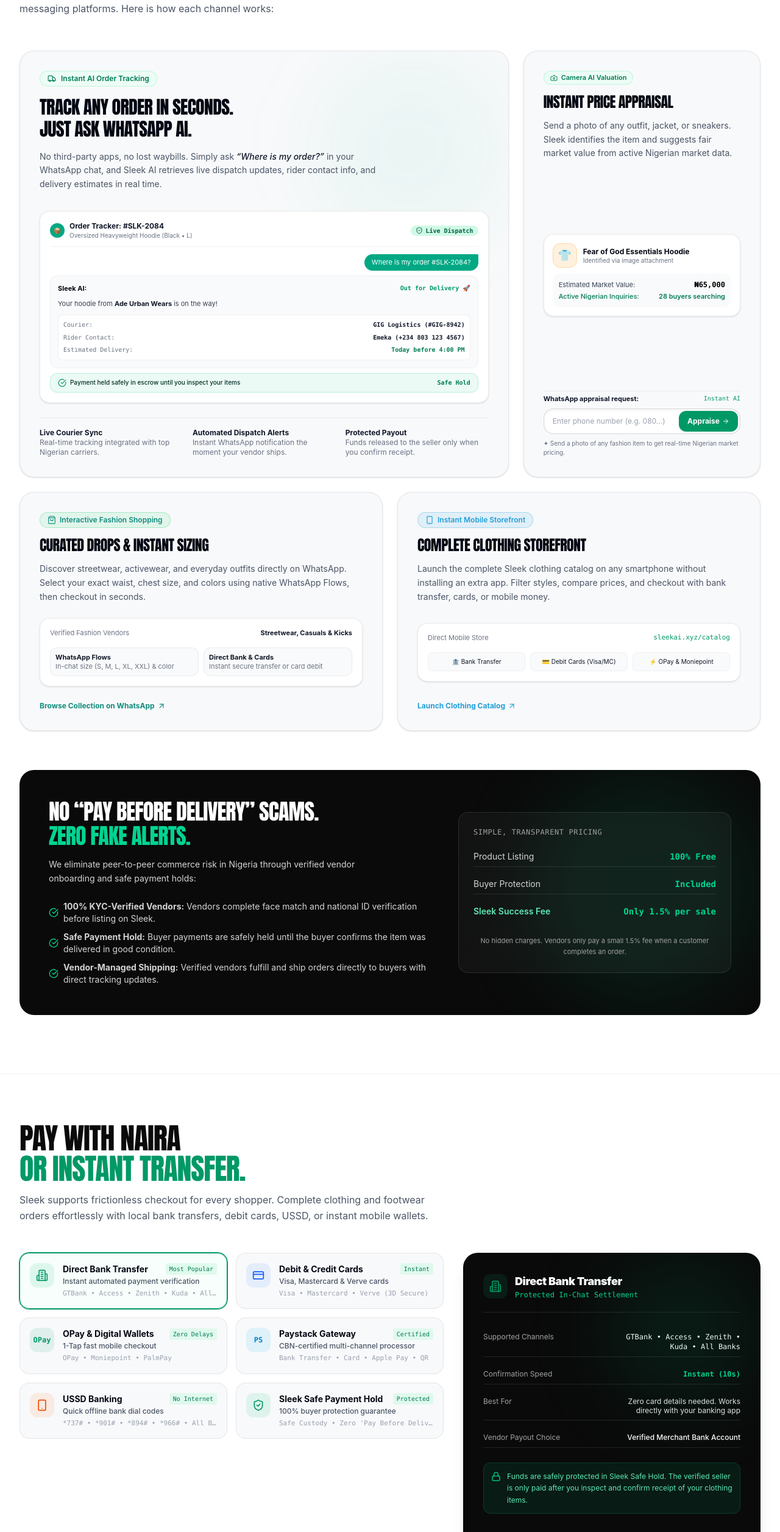
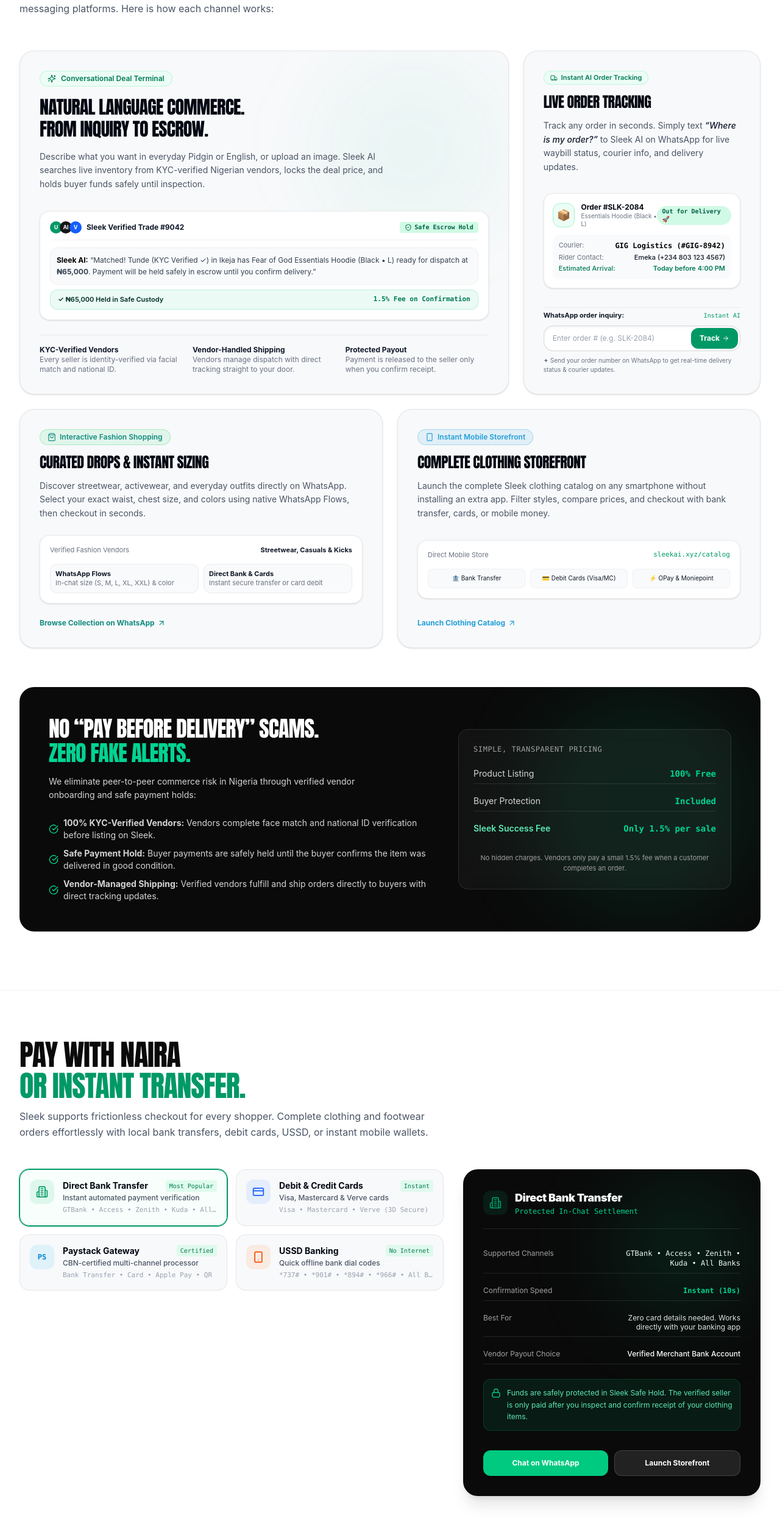
Before and after one commit to ogbaluChidiebubeDavid/Sleek, a Next.js app: page / in a window 1280 px wide. Shown: the part 1030-3543 px from the top of the page at 61% size. Built offline with nearby package versions, Linux system fonts and the light colour scheme.

Commit message:
feat: restore Natural Language Commerce card, update Card 2 to WhatsApp AI Order Tracking, and clean payment options

```diff
--- a/src/components/landing/ConvenientPaymentsSection.tsx
+++ b/src/components/landing/ConvenientPaymentsSection.tsx
@@ -48,21 +48,6 @@
     ),
   },
   {
-    id: "opay",
-    name: "OPay & Digital Wallets",
-    subtitle: "1-Tap fast mobile checkout",
-    badge: "Zero Delays",
-    channels: "OPay • Moniepoint • PalmPay",
-    settlementTime: "Instant (<1s)",
-    popularFor: "Instant authorization from your favorite mobile fintech wallet",
-    color: "#00A859",
-    renderIcon: () => (
-      <div className="w-10 h-10 rounded-xl bg-emerald-600/10 text-emerald-600 flex items-center justify-center font-bold text-sm shrink-0">
-        <span className="font-mono font-black text-xs">OPay</span>
-      </div>
-    ),
-  },
-  {
     id: "paystack",
     name: "Paystack Gateway",
     subtitle: "CBN-certified multi-channel processor",
@@ -89,21 +74,6 @@
     renderIcon: () => (
       <div className="w-10 h-10 rounded-xl bg-orange-500/10 text-orange-600 flex items-center justify-center font-bold text-lg shrink-0">
         <Smartphone className="w-5 h-5" />
-      </div>
-    ),
-  },
-  {
-    id: "escrow",
-    name: "Sleek Safe Payment Hold",
-    subtitle: "100% buyer protection guarantee",
-    badge: "Protected",
-    channels: "Safe Custody • Zero 'Pay Before Delivery' Scams",
-    settlementTime: "Held until Delivery",
-    popularFor: "Funds held safely until you receive and inspect your clothing items",
-    color: "#10B981",
-    renderIcon: () => (
-      <div className="w-10 h-10 rounded-xl bg-emerald-500/10 text-emerald-600 flex items-center justify-center font-bold text-lg shrink-0">
-        <ShieldCheck className="w-5 h-5" />
       </div>
     ),
   },
--- a/src/components/landing/TriChannelBento.tsx
+++ b/src/components/landing/TriChannelBento.tsx
@@ -26,7 +26,7 @@
 export function TriChannelBento() {
   const waLink = getWhatsAppLink();
   const tgLink = getTelegramBotLink();
-  const [phoneNumber, setPhoneNumber] = useState("");
+  const [orderNumber, setOrderNumber] = useState("");
   const [submitted, setSubmitted] = useState(false);
   const [isGlowing, setIsGlowing] = useState(false);
 
@@ -35,12 +35,12 @@
     const handleTriggerGlow = () => {
       setIsGlowing(true);
       if (typeof document !== "undefined") {
-        const target = document.getElementById("price-appraisal");
+        const target = document.getElementById("order-tracking") || document.getElementById("price-appraisal");
         if (target) {
           target.scrollIntoView({ behavior: "smooth", block: "center" });
         }
         setTimeout(() => {
-          const input = document.getElementById("appraisal-phone-input");
+          const input = document.getElementById("order-tracking-input") || document.getElementById("appraisal-phone-input");
           if (input) {
             input.focus();
           }
@@ -50,11 +50,11 @@
     };
 
     if (typeof window !== "undefined") {
-      if (window.location.hash === "#price-appraisal") {
+      if (window.location.hash === "#order-tracking" || window.location.hash === "#price-appraisal") {
         setTimeout(handleTriggerGlow, 200);
       }
       const onHash = () => {
-        if (window.location.hash === "#price-appraisal") {
+        if (window.location.hash === "#order-tracking" || window.location.hash === "#price-appraisal") {
           handleTriggerGlow();
         }
       };
@@ -65,12 +65,14 @@
     }
   }, []);
 
-  const handleAppraisalSubmit = (e: React.FormEvent) => {
+  const handleTrackingSubmit = (e: React.FormEvent) => {
     e.preventDefault();
-    if (!phoneNumber.trim()) return;
     setSubmitted(true);
     if (typeof window !== "undefined") {
-      window.open(getWhatsAppLink(`Hi Sleek! I want an instant market appraisal for my item. My contact: ${phoneNumber}`), "_blank");
+      const query = orderNumber.trim()
+        ? `Hi Sleek! Where is my order ${orderNumber.trim()}?`
+        : "Hi Sleek! Where is my order?";
+      window.open(getWhatsAppLink(query), "_blank");
     }
   };
 
@@ -92,24 +94,24 @@
         {/* Bento Grid */}
         <div className="grid grid-cols-1 md:grid-cols-12 gap-6">
 
-          {/* CARD 1: WhatsApp AI Order Tracking (Spans 8 cols on desktop) */}
+          {/* CARD 1: WhatsApp Conversational Terminal & Escrow Hold (Spans 8 cols on desktop) */}
           <div
-            id="order-tracking"
+            id="deal-terminal"
             className="md:col-span-7 lg:col-span-8 rounded-3xl border border-black/[0.08] bg-[#f8f9fb] p-6 sm:p-8 flex flex-col justify-between relative overflow-hidden group hover:border-black/20 transition-all shadow-sm scroll-mt-24"
           >
             <div className="absolute top-0 right-0 w-80 h-80 bg-emerald-500/5 rounded-full blur-3xl pointer-events-none" />
 
             <div className="space-y-4 max-w-xl z-10">
               <div className="inline-flex items-center gap-2 rounded-full bg-emerald-50 border border-emerald-200/60 px-3 py-1 text-xs font-semibold text-emerald-700">
-                <Truck className="h-3.5 w-3.5" />
-                <span>Instant AI Order Tracking</span>
+                <Sparkles className="h-3.5 w-3.5" />
+                <span>Conversational Deal Terminal</span>
               </div>
               <h3 className="text-2xl sm:text-3xl font-black text-gray-950 font-display uppercase tracking-tight">
-                Track Any Order in Seconds. <br />
-                Just Ask WhatsApp AI.
+                Natural Language Commerce. <br />
+                From Inquiry to Escrow.
               </h3>
               <p className="text-xs sm:text-sm text-gray-600 leading-relaxed">
-                No third-party apps, no lost waybills. Simply ask <em className="text-gray-900 font-medium">“Where is my order?”</em> in your WhatsApp chat, and Sleek AI retrieves live dispatch updates, rider contact info, and delivery estimates in real time.
+                Describe what you want in everyday Pidgin or English, or upload an image. Sleek AI searches live inventory from KYC-verified Nigerian vendors, locks the deal price, and holds buyer funds safely until inspection.
               </p>
             </div>
 
@@ -117,139 +119,115 @@
             <div className="mt-8 rounded-2xl border border-black/[0.08] bg-white p-4 space-y-3 shadow-sm text-xs z-10 font-sans">
               <div className="flex items-center justify-between border-b border-black/[0.05] pb-2.5">
                 <div className="flex items-center gap-2">
-                  <div className="h-6 w-6 rounded-full bg-[#00a884] text-white flex items-center justify-center text-[10px] font-bold">
-                    📦
+                  <div className="flex -space-x-1">
+                    <span className="h-5 w-5 rounded-full bg-emerald-600 text-white flex items-center justify-center text-[9px] font-bold">U</span>
+                    <span className="h-5 w-5 rounded-full bg-neutral-900 text-white flex items-center justify-center text-[9px] font-bold">AI</span>
+                    <span className="h-5 w-5 rounded-full bg-blue-600 text-white flex items-center justify-center text-[9px] font-bold">V</span>
                   </div>
-                  <div>
-                    <span className="font-bold text-gray-900 block leading-tight">Order Tracker: #SLK-2084</span>
-                    <span className="text-[10px] text-gray-500">Oversized Heavyweight Hoodie (Black • L)</span>
-                  </div>
+                  <span className="font-bold text-gray-900">Sleek Verified Trade #9042</span>
                 </div>
-                <span className="rounded-full bg-emerald-100 text-emerald-800 px-2 py-0.5 text-[10px] font-mono font-semibold flex items-center gap-1">
-                  <ShieldCheck className="h-3 w-3" /> Live Dispatch
+                <span className="rounded bg-emerald-100 text-emerald-800 px-2 py-0.5 text-[10px] font-mono font-semibold flex items-center gap-1">
+                  <ShieldCheck className="h-3 w-3" /> Safe Escrow Hold
                 </span>
               </div>
 
-              {/* Chat Simulation */}
               <div className="space-y-2">
-                <div className="flex justify-end">
-                  <div className="rounded-2xl rounded-tr-xs bg-[#00a884] text-white px-3 py-1.5 max-w-[80%] text-[11px] shadow-xs">
-                    Where is my order #SLK-2084?
-                  </div>
+                <div className="rounded-xl bg-gray-50 border border-black/[0.04] p-2.5 text-gray-700 leading-relaxed">
+                  <strong className="text-black">Sleek AI:</strong> “Matched! Tunde (KYC Verified ✓) in Ikeja has Fear of God Essentials Hoodie (Black • L) ready for dispatch at <strong>₦65,000</strong>. Payment will be held safely in escrow until you confirm delivery.”
                 </div>
-
-                <div className="rounded-xl bg-gray-50 border border-black/[0.04] p-3 text-gray-700 space-y-2 text-[11px] leading-relaxed">
-                  <div className="flex items-center justify-between">
-                    <strong className="text-gray-950 font-bold">Sleek AI:</strong>
-                    <span className="text-[10px] text-emerald-600 font-mono font-bold">Out for Delivery 🚀</span>
-                  </div>
-                  <p>
-                    Your hoodie from <strong className="text-gray-900">Ade Urban Wears</strong> is on the way!
-                  </p>
-                  <div className="rounded-lg bg-white border border-black/[0.06] p-2 space-y-1 text-[10px] font-mono">
-                    <div className="flex justify-between">
-                      <span className="text-gray-500">Courier:</span>
-                      <span className="font-bold text-gray-900">GIG Logistics (#GIG-8942)</span>
-                    </div>
-                    <div className="flex justify-between">
-                      <span className="text-gray-500">Rider Contact:</span>
-                      <span className="font-bold text-gray-900">Emeka (+234 803 123 4567)</span>
-                    </div>
-                    <div className="flex justify-between">
-                      <span className="text-gray-500">Estimated Delivery:</span>
-                      <span className="font-bold text-emerald-700">Today before 4:00 PM</span>
-                    </div>
-                  </div>
-                </div>
-
-                {/* Progress bar */}
-                <div className="rounded-xl bg-emerald-500/[0.08] border border-emerald-500/20 px-3 py-2 text-[10px] flex items-center justify-between">
-                  <span className="font-medium text-emerald-950 flex items-center gap-1.5">
-                    <CheckCircle className="h-3.5 w-3.5 text-emerald-600 shrink-0" />
-                    <span>Payment held safely in escrow until you inspect your items</span>
-                  </span>
-                  <span className="font-mono text-emerald-700 font-bold shrink-0">Safe Hold</span>
+                <div className="flex items-center justify-between rounded-xl bg-emerald-500/[0.08] border border-emerald-500/20 px-3 py-2 text-[11px]">
+                  <span className="font-semibold text-emerald-950">✓ ₦65,000 Held in Safe Custody</span>
+                  <span className="font-mono text-emerald-700 font-bold">1.5% Fee on Confirmation</span>
                 </div>
               </div>
             </div>
 
             <div className="mt-6 pt-4 border-t border-black/[0.06] grid grid-cols-1 sm:grid-cols-3 gap-4 text-xs">
               <div>
-                <span className="font-bold text-gray-900 block">Live Courier Sync</span>
-                <span className="text-gray-500">Real-time tracking integrated with top Nigerian carriers.</span>
+                <span className="font-bold text-gray-900 block">KYC-Verified Vendors</span>
+                <span className="text-gray-500">Every seller is identity-verified via facial match and national ID.</span>
               </div>
               <div>
-                <span className="font-bold text-gray-900 block">Automated Dispatch Alerts</span>
-                <span className="text-gray-500">Instant WhatsApp notification the moment your vendor ships.</span>
+                <span className="font-bold text-gray-900 block">Vendor-Handled Shipping</span>
+                <span className="text-gray-500">Vendors manage dispatch with direct tracking straight to your door.</span>
               </div>
               <div>
                 <span className="font-bold text-gray-900 block">Protected Payout</span>
-                <span className="text-gray-500">Funds released to the seller only when you confirm receipt.</span>
+                <span className="text-gray-500">Payment is released to the seller only when you confirm receipt.</span>
               </div>
             </div>
           </div>
 
-          {/* CARD 2: Autonomous Appraisal & Sourcing (Spans 5/4 cols) */}
+          {/* CARD 2: Live WhatsApp Order Tracking (Spans 5/4 cols) */}
           <div
-            id="price-appraisal"
+            id="order-tracking"
             className="md:col-span-5 lg:col-span-4 rounded-3xl border border-black/[0.08] bg-[#f8f9fb] p-6 sm:p-8 flex flex-col justify-between hover:border-black/20 transition-all shadow-sm relative scroll-mt-24"
           >
-            <div id="appraisal" className="space-y-3">
+            <div className="space-y-3">
               <div className="inline-flex items-center gap-1.5 rounded-full bg-emerald-50 border border-emerald-200/60 px-2.5 py-0.5 text-[11px] font-semibold text-emerald-700">
-                <Camera className="h-3 w-3" />
-                <span>Camera AI Valuation</span>
+                <Truck className="h-3 w-3" />
+                <span>Instant AI Order Tracking</span>
               </div>
               <h3 className="text-xl sm:text-2xl font-black text-gray-950 font-display uppercase tracking-tight">
-                Instant Price Appraisal
+                Live Order Tracking
               </h3>
               <p className="text-xs sm:text-sm text-gray-600 leading-relaxed">
-                Send a photo of any outfit, jacket, or sneakers. Sleek identifies the item and suggests fair market value from active Nigerian market data.
+                Track any order in seconds. Simply text <em className="text-gray-900 font-medium">“Where is my order?”</em> to Sleek AI on WhatsApp for live waybill status, courier info, and delivery updates.
               </p>
             </div>
 
-            {/* Appraisal Identification Mockup */}
+            {/* Visual Order Tracking Mockup */}
             <div className="my-5 rounded-2xl border border-black/[0.08] bg-white p-3.5 space-y-2.5 shadow-sm text-xs">
-              <div className="flex items-center gap-2.5">
-                <div className="h-10 w-10 rounded-xl bg-orange-100/80 border border-orange-200 flex items-center justify-center text-lg">
-                  👕
+              <div className="flex items-center justify-between">
+                <div className="flex items-center gap-2.5">
+                  <div className="h-10 w-10 rounded-xl bg-emerald-50 border border-emerald-200 flex items-center justify-center text-lg">
+                    📦
+                  </div>
+                  <div>
+                    <div className="font-bold text-gray-950">Order #SLK-2084</div>
+                    <div className="text-[10px] text-gray-500">Essentials Hoodie (Black • L)</div>
+                  </div>
                 </div>
-                <div>
-                  <div className="font-bold text-gray-950">Fear of God Essentials Hoodie</div>
-                  <div className="text-[10px] text-gray-500">Identified via image attachment</div>
-                </div>
+                <span className="rounded-full bg-emerald-100 text-emerald-800 px-2 py-0.5 text-[10px] font-mono font-bold">
+                  Out for Delivery 🚀
+                </span>
               </div>
               <div className="rounded-xl bg-gray-50 p-2.5 text-[11px] space-y-1 text-gray-700">
                 <div className="flex justify-between items-center">
-                  <span>Estimated Market Value:</span>
-                  <strong className="text-black font-mono font-bold text-xs">₦65,000</strong>
+                  <span className="text-gray-500">Courier:</span>
+                  <strong className="text-black font-mono text-xs">GIG Logistics (#GIG-8942)</strong>
+                </div>
+                <div className="flex justify-between items-center">
+                  <span className="text-gray-500">Rider Contact:</span>
+                  <span className="text-gray-900 font-medium">Emeka (+234 803 123 4567)</span>
                 </div>
                 <div className="flex justify-between items-center text-emerald-700 font-medium">
-                  <span>Active Nigerian Inquiries:</span>
-                  <span className="font-semibold">28 buyers searching</span>
+                  <span>Estimated Arrival:</span>
+                  <span className="font-semibold">Today before 4:00 PM</span>
                 </div>
               </div>
             </div>
 
-            {/* PHONE NUMBER INPUT FIELD WITH ANIMATED GLOWING OUTLINE UPON CLICK */}
+            {/* ORDER TRACKING INPUT FIELD */}
             <div className="space-y-2 pt-1 border-t border-black/[0.06]">
               <div className="text-[11px] font-bold text-gray-900 flex items-center justify-between">
-                <span>WhatsApp appraisal request:</span>
+                <span>WhatsApp order inquiry:</span>
                 <span className="text-[10px] font-mono text-emerald-600 font-medium">Instant AI</span>
               </div>
 
               {submitted ? (
                 <div className="rounded-2xl bg-emerald-50 border border-emerald-200 p-3 flex items-center gap-2 text-xs text-emerald-800">
                   <Check className="h-4 w-4 text-emerald-600 shrink-0" />
-                  <span>Connecting to WhatsApp appraisal line...</span>
+                  <span>Connecting to WhatsApp order tracking...</span>
                 </div>
               ) : (
-                <form onSubmit={handleAppraisalSubmit} className="relative flex items-center">
+                <form onSubmit={handleTrackingSubmit} className="relative flex items-center">
                   <input
-                    type="tel"
-                    id="appraisal-phone-input"
-                    value={phoneNumber}
-                    onChange={(e) => setPhoneNumber(e.target.value)}
-                    placeholder="Enter phone number (e.g. 080...)"
+                    type="text"
+                    id="order-tracking-input"
+                    value={orderNumber}
+                    onChange={(e) => setOrderNumber(e.target.value)}
+                    placeholder="Enter order # (e.g. SLK-2084)"
                     className={`w-full rounded-2xl border bg-white py-3 pl-3.5 pr-28 text-xs text-gray-900 placeholder:text-gray-400 focus:outline-none transition-all duration-300 shadow-inner ${
                       isGlowing
                         ? "border-emerald-500 ring-4 ring-emerald-500/40 shadow-[0_0_25px_rgba(0,201,128,0.4)] scale-[1.01]"
@@ -260,13 +238,13 @@
                     type="submit"
                     className="absolute right-1 top-1 bottom-1 rounded-xl bg-emerald-600 px-3.5 text-xs font-bold text-white hover:bg-emerald-700 active:scale-95 transition flex items-center gap-1 shadow-xs cursor-pointer"
                   >
-                    <span>Appraise</span>
+                    <span>Track</span>
                     <ArrowRight className="h-3 w-3" />
                   </button>
                 </form>
               )}
               <p className="text-[10px] text-gray-500">
-                ✦ Send a photo of any fashion item to get real-time Nigerian market pricing.
+                ✦ Send your order number on WhatsApp to get real-time delivery status &amp; courier updates.
               </p>
             </div>
           </div>
```
